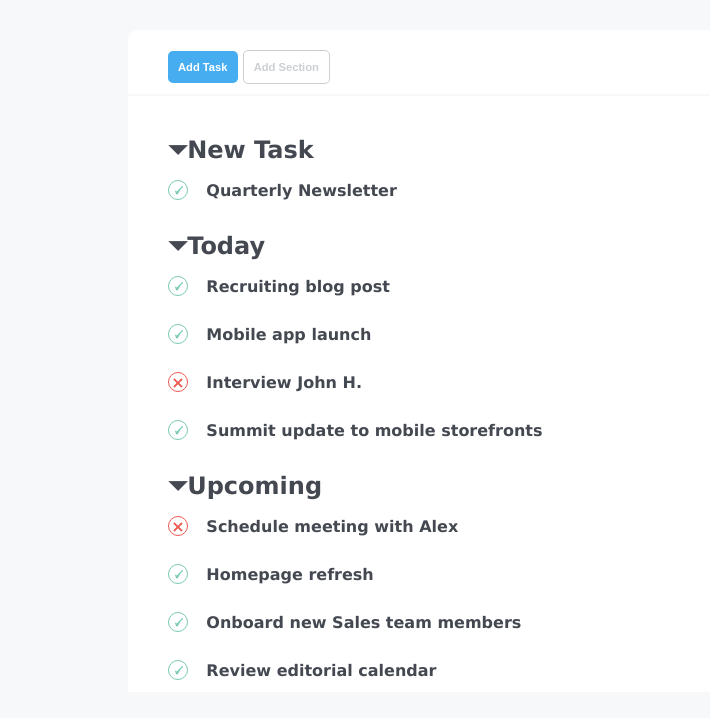
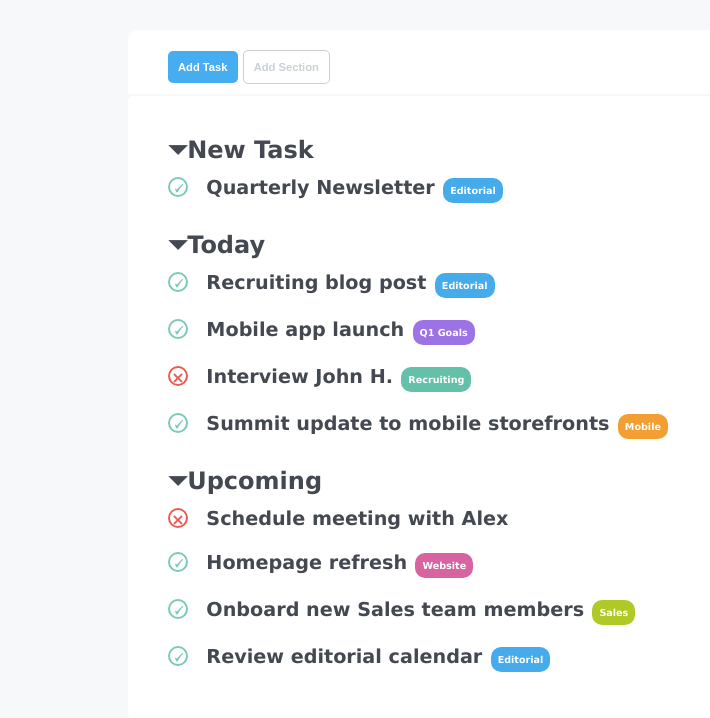
Before and after one commit to gioanbatan/html-css-toboolist, a plain HTML site: page index.html in a window 1280 px wide. Shown: the part 80-798 px from the top of the page, without its empty margins (0-710 px from the left). Drawn offline with Linux system fonts and the light colour scheme.

Commit message:
Creata seconda parte della ToDo list

```diff
--- a/css/style.css
+++ b/css/style.css
@@ -91,8 +91,11 @@ ul {
 /* ToDo lisyt */
 .todo-list {
     padding-top: 20px;
+    padding-bottom: 40px;
     background-color: #ffffff;
     color: #444851;
+
+    border-radius: 5px;
 }
 
 .caption {
@@ -103,8 +106,8 @@ ul {
 }
 
 .caption li {
-    padding-top: 10px;
-    padding-bottom: 10px;
+    padding-top: 8px;
+    padding-bottom: 8px;
 }
 
 .check {
@@ -114,10 +117,11 @@ ul {
     font-size: 1rem;
 
     text-align: center;
+    vertical-align: middle;
 
     display: inline-block;
 
-    border: 1px solid #000000;
+    border: 2px solid #000000;
     border-radius: 50%;
 }
 
@@ -132,8 +136,46 @@ ul {
 }
 
 .task {
-    font-size: 1rem;
+    font-size: 1.2rem;
     padding-left: 10px;
 
     display: inline-block;
 }
+
+.label {
+    background-color: #45abea;
+    color: #ffffff;
+    padding: 7px;
+
+    font-size: 0.6rem;
+    font-weight: 700;
+
+    border: none;
+    border-radius: 10px;
+
+    display: inline-block;
+}
+
+.lab-editorial {
+    background-color: #45abea;
+}
+
+.lab-q1goals {
+    background-color: #9c72e4;
+}
+
+.lab-recruiting {
+    background-color: #64c0a9;
+}
+
+.lab-mobile {
+    background-color: #f29e33;
+}
+
+.lab-website {
+    background-color: #d863a1;
+}
+
+.lab-sales {
+    background-color: #b0c926;
+}
--- a/index.html
+++ b/index.html
@@ -46,80 +46,78 @@
 
             <!-- ToDo list -->
             <section class="todo-list container">
+
+                <!-- Section New Task -->
                 <div class="caption">
                     &#9207;New Task
                     <ul>
                         <li>
-                            <div class="check ok">
-                                &#128504;
-                            </div>
+                            <div class="check ok">&#128504;</div>
                             <div class="task">Quarterly Newsletter</div>
+                            <div class="label lab-editorial">Editorial</div>
                         </li>
                     </ul>
                 </div>
+                <!-- /Section New Task -->
 
+                <!-- Section Today -->
                 <div class="caption">
                     &#9207;Today
                     <ul>
                         <li>
-                            <div class="check ok">
-                                &#128504;
-                            </div>
+                            <div class="check ok">&#128504;</div>
                             <div class="task">Recruiting blog post</div>
+                            <div class="label lab-editorial">Editorial</div>
                         </li>
                         <li>
-                            <div class="check ok">
-                                &#128504;
-                            </div>
+                            <div class="check ok">&#128504;</div>
                             <div class="task">Mobile app launch</div>
+                            <div class="label lab-q1goals">Q1 Goals</div>
                         </li>
                         <li>
-                            <div class="check no">
-                                &#10799;
-                            </div>
+                            <div class="check no">&#10799;</div>
                             <div class="task">Interview John H.</div>
+                            <div class="label lab-recruiting">Recruiting</div>
                         </li>
                         <li>
-                            <div class="check ok">
-                                &#128504;
-                            </div>
+                            <div class="check ok">&#128504;</div>
                             <div class="task">Summit update to mobile storefronts</div>
+                            <div class="label lab-mobile">Mobile</div>
                         </li>
                     </ul>
                 </div>
+                <!-- /Section Today -->
 
+                <!-- Section Upcoming -->
                 <div class="caption">
                     &#9207;Upcoming
                     <ul>
                         <li>
-                            <div class="check no">
-                                &#10799;
-                            </div>
+                            <div class="check no">&#10799;</div>
                             <div class="task">Schedule meeting with Alex</div>
                         </li>
                         <li>
-                            <div class="check ok">
-                                &#128504;
-                            </div>
+                            <div class="check ok">&#128504;</div>
                             <div class="task">Homepage refresh</div>
+                            <div class="label lab-website">Website</div>
                         </li>
                         <li>
-                            <div class="check ok">
-                                &#128504;
-                            </div>
+                            <div class="check ok">&#128504;</div>
                             <div class="task">Onboard new Sales team members</div>
+                            <div class="label lab-sales">Sales</div>
                         </li>
                         <li>
-                            <div class="check ok">
-                                &#128504;
-                            </div>
+                            <div class="check ok">&#128504;</div>
                             <div class="task">Review editorial calendar</div>
+                            <div class="label lab-editorial">Editorial</div>
                         </li>
                     </ul>
                 </div>
+                <!-- /Section Upcoming -->
 
             </section>
             <!-- /ToDo list -->
+
         </main>
         <!-- /Main -->
 
```
